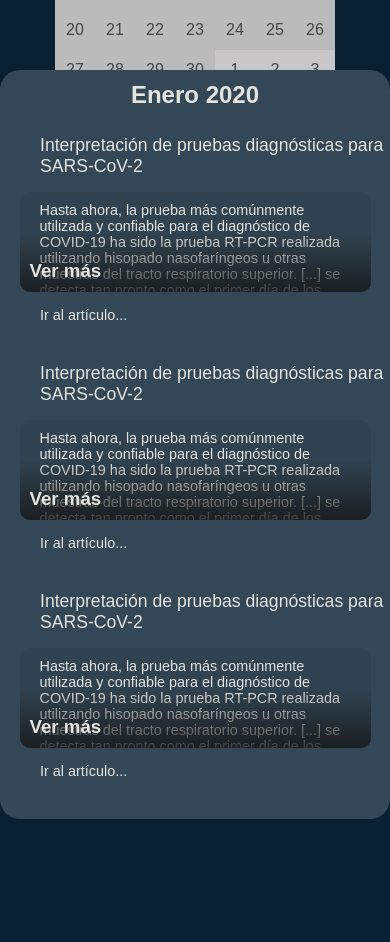
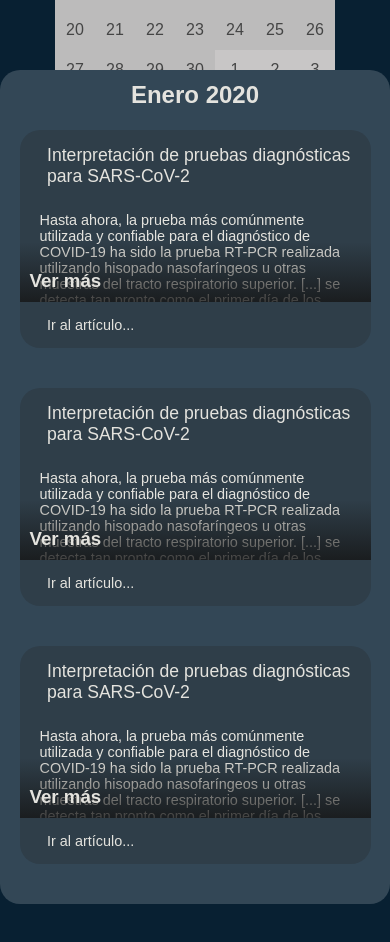
Before and after one commit to VGM137/reactCalendar, a React app: page / in a window 390 px wide. Shown: the part 840-1782 px from the top of the page. Built offline with nearby package versions, Linux system fonts and the light colour scheme.

Commit message:
Almost ready

```diff
--- a/src/assets/styles/components/InfoComponent.scss
+++ b/src/assets/styles/components/InfoComponent.scss
@@ -1,9 +1,11 @@
 .info-wrap{
+  border-radius: 20px;
   height: auto;
-  width: 100%;
-  margin: 10px auto 40px auto;
-  border-bottom-left-radius: 20px;
-  border-top-left-radius: 20px;
+  margin: 10px auto 40px;
+  width: 90%;
+  background-color: #2f3e49;
+  box-sizing: border-box;
+  padding: 5px 0;
 }
 .info-content{
   position: relative;
@@ -11,6 +13,7 @@
   width: 70%;
   box-sizing: border-box;
   margin: 0 auto;
+
 }
 .info-title{
   font-size: 1.1em;
@@ -22,13 +25,12 @@
 .info-text{
   font-size: .9em;
   color: #e4e3de;
-  border-radius: 10px;
+
   width: 100%;
   margin: 15px auto;
   font-weight: 500;
   padding: 10px;
   padding-left: 20px;
-  background-color: #2f3e49;
   box-sizing: border-box;
 }
 .info-wrap a{
@@ -40,35 +42,40 @@
   display: flex;
   font-size: .9em;
   font-weight: 500;
+
 }
 
 @media screen and (max-width: 767px){
+  .info-wrap{
+    background-color: #2f3e49;
+  }
   .info-content{
-    width: 90%;
+    width: 100%;
   }
   .info-title{
     width: 90%;
-    margin-left: 40px;
-  }
-  .info-text{
-    width: 90%;
+    margin: 10px auto;
+    box-sizing: border-box;
+    padding-left: 10px;
   }
   .info-wrap a{
     width: 90%;
-    margin-left: 40px;
+    margin: 10px auto;
+    box-sizing: border-box;
+    padding-left: 10px;
+    background-color: #2f3e49;
   }
   .info-text{
     font-size: .9em;
     color: #e4e3de;
     max-height: 100px;
     overflow: hidden;
-    border-radius: 10px;
     width: 100%;
     margin: 15px auto;
     font-weight: 500;
     padding: 10px;
     padding-left: 20px;
-    background-color: #2f3e496b;
+
     box-sizing: border-box;
   }
   .info-seeMore{
@@ -80,7 +87,7 @@
     z-index: 1;
     background: rgb(0,0,0);
     background: linear-gradient(180deg, rgba(0,0,0,0) 40%, rgba(21,21,21,0.8) 100%);
-    border-radius: 10px;
+
     margin: 0 auto;
   }
   .info-seeMore-text{
--- a/src/components/InfoComponent.jsx
+++ b/src/components/InfoComponent.jsx
@@ -24,8 +24,10 @@ const infoComponent = ({title, text, link}) => {
   }
 
   const handleSeeLess = (e) => {
-    let infoText = document.getElementById('info-text')
-    let infoSeeMore = document.getElementById('info-seeMore')
+    let target = e.target
+    console.log(e)
+    let infoText = target.parentElement
+    let infoSeeMore = target.parentElement.parentElement.children[1]
     infoText.style.maxHeight = '100px'
     infoSeeMore.style.display = 'flex'
   }
```
